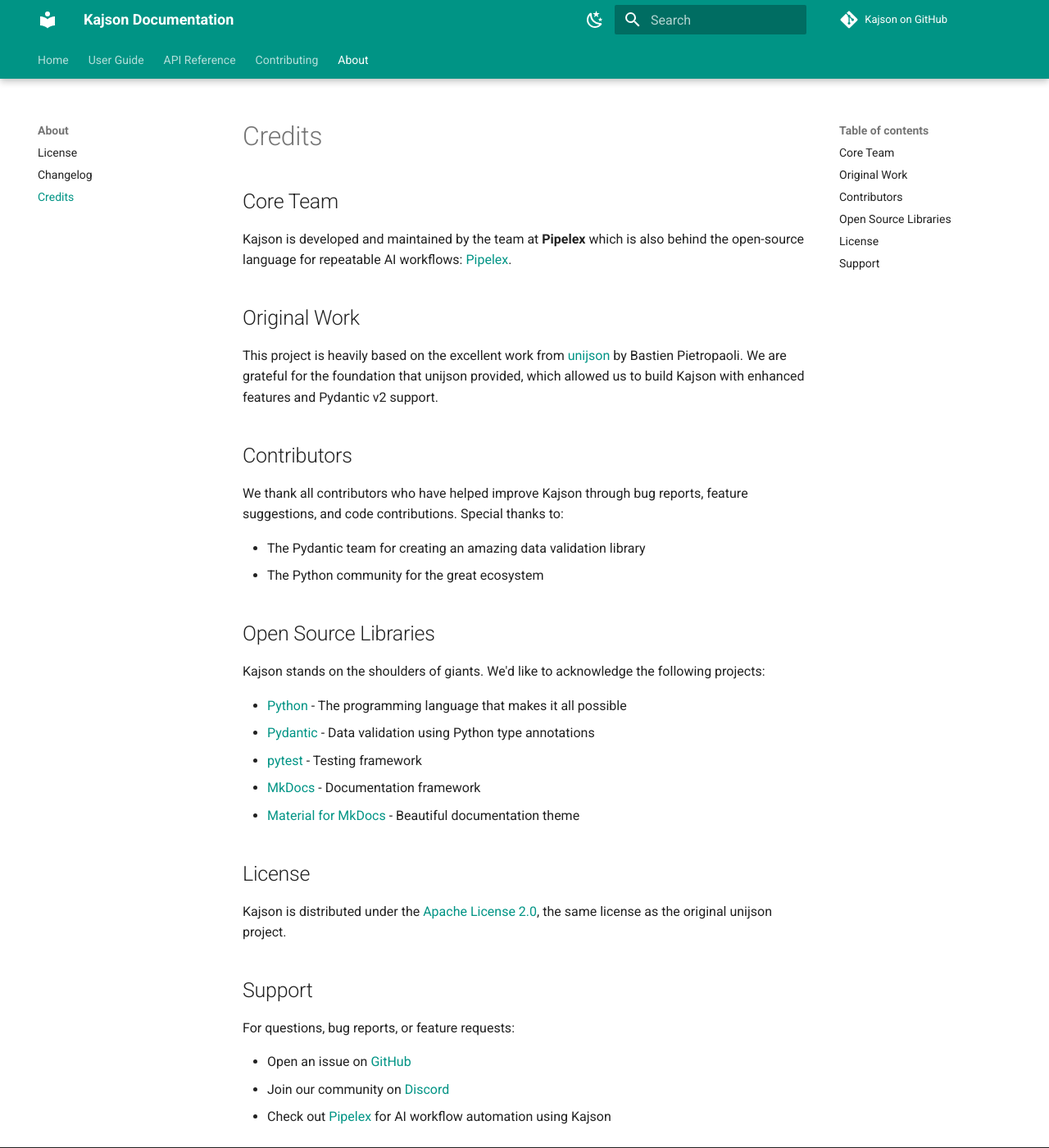
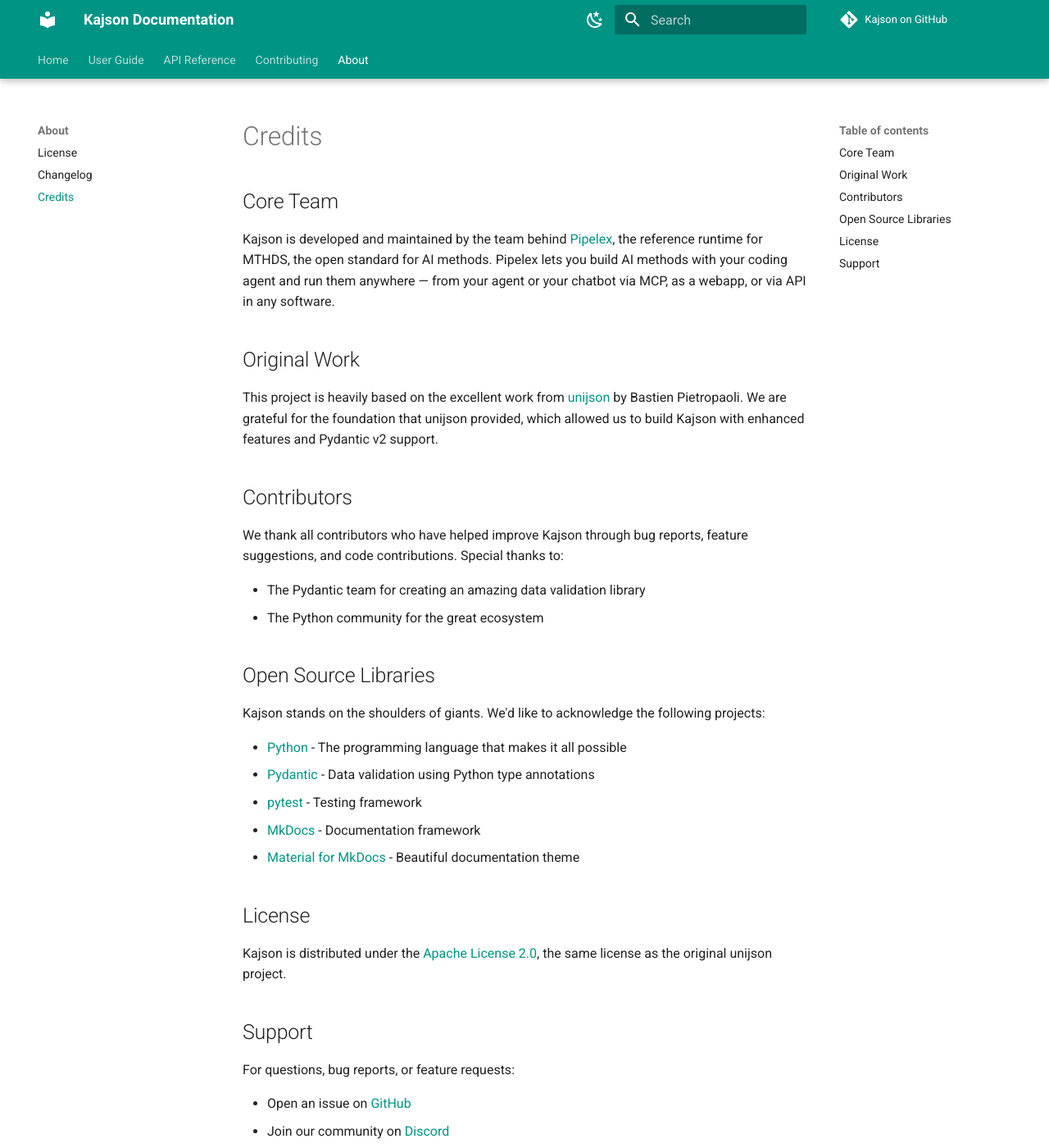
Before and after one commit to Pipelex/kajson, an MkDocs documentation site: the page built from docs/pages/credits.md, in a window 1280 px wide and 1400 px high. Shown: the whole window at 82% size. Built offline with MkDocs 1.6.1 and Material for MkDocs 9.7.7, drawn with Linux system fonts in a browser that asks for light colours; comment, search, counter and statistics services are not loaded.

Commit message:
feature/Pipelex-pitch-line · L-260921-c91caa — calls pipelex the open-source language (#63)
The README, which is also the PyPI page, and the documentation site's
home and credits pages called Pipelex "the open-source language for
repeatable AI workflows", which is wrong on the licence and on the brand
boundary. Each now says Pipelex is the reference runtime for MTHDS, the
open standard for AI methods, followed by the standard pitch line and
one link to the product page, and the credits page drops a support
bullet that called Pipelex "AI workflow automation".

Closes L-260921-c91caa

🤖 Generated with [Claude Code](https://claude.com/claude-code)

https://claude.ai/code/session_01772sRu8oSP7wfcz8W4HaaV

<!-- This is an auto-generated description by cubic. -->
---
## Summary by cubic
Corrects how the docs describe Pipelex. The README (which is also the
PyPI page) and the docs site's home and credits pages previously called
Pipelex "the open-source language for repeatable AI workflows"; they now
call it the reference runtime for MTHDS, the open standard for AI
methods, with a link to the product page.

- Removes a credits support bullet describing Pipelex as "AI workflow
automation".
- Adds a changelog entry for the change.

Closes L-260921-c91caa.

<sup>Written for commit e4a624a3673a785c353516fb41d713e52b1e6745.
Summary will update on new commits.</sup>

<a href="https://cubic.dev/pr/Pipelex/kajson/pull/63?utm_source=github"
target="_blank" rel="noopener noreferrer"
data-no-image-dialog="true"><picture><source
media="(prefers-color-scheme: dark)"
srcset="https://www.cubic.dev/buttons/review-in-cubic-dark.svg"><source
media="(prefers-color-scheme: light)"
srcset="https://www.cubic.dev/buttons/review-in-cubic-light.svg"><img
alt="Review in cubic"
src="https://www.cubic.dev/buttons/review-in-cubic-dark.svg"></picture></a>

<!-- End of auto-generated description by cubic. -->

Co-authored-by: Claude Opus 5.5 <noreply@anthropic.com>

```diff
--- a/docs/pages/credits.md
+++ b/docs/pages/credits.md
@@ -2,7 +2,7 @@
 
 ## Core Team
 
-Kajson is developed and maintained by the team at **Pipelex** which is also behind the open-source language for repeatable AI workflows: [Pipelex](https://github.com/Pipelex/pipelex).
+Kajson is developed and maintained by the team behind [Pipelex](https://go.pipelex.com/product), the reference runtime for MTHDS, the open standard for AI methods. Pipelex lets you build AI methods with your coding agent and run them anywhere — from your agent or your chatbot via MCP, as a webapp, or via API in any software.
 
 ## Original Work
 
@@ -35,4 +35,3 @@ For questions, bug reports, or feature requests:
 
 - Open an issue on [GitHub](https://github.com/Pipelex/kajson/issues)
 - Join our community on [Discord](https://go.pipelex.com/discord)
-- Check out [Pipelex](https://github.com/Pipelex/pipelex) for AI workflow automation using Kajson
```
Also changed, not shown: CHANGELOG.md (+5 -0 lines), README.md (+1 -1 lines), docs/index.md (+1 -1 lines).
